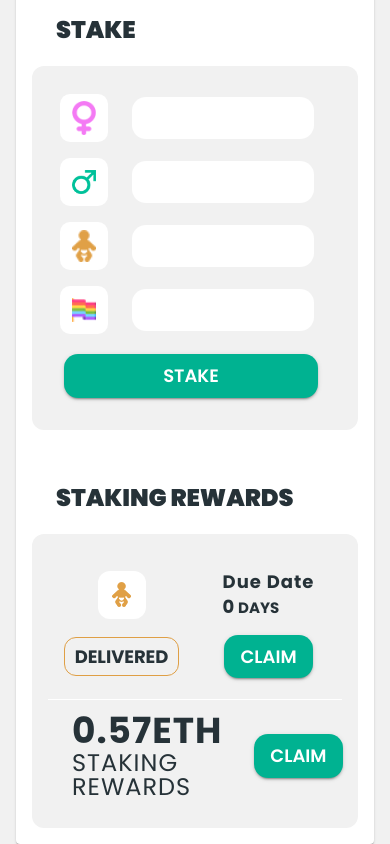
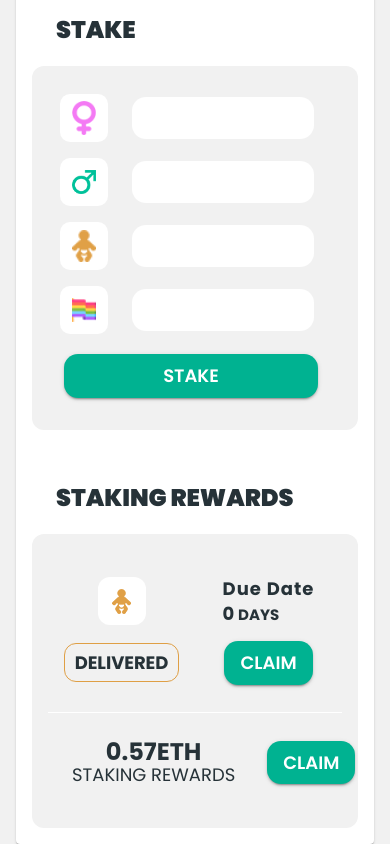
Before and after one commit to web1monster/react-nft, a React (Create React App) app: page / in a window 390 px wide. Shown: the part 1683-2527 px from the top of the page. Built offline with nearby package versions, Linux system fonts and the light colour scheme.

Commit message:
feat: fix responsive problem of staking card

```diff
--- a/src/Dashboard.js
+++ b/src/Dashboard.js
@@ -61,7 +61,20 @@ function Dashboard({account, balance}) {
       display: 'inline-flex',
       width: 'fit-content',
       marginRight: '12px',
-    }
+    },
+    accountName: {
+      fontWeight: '700',
+      fontSize: '14px',
+      width: 'fit-content',
+      maxWidth: '220px',
+      marginRight: '12px',
+      overflow: 'hidden',
+      textOverflow: 'ellipsis',
+      '@media(max-width: 600px)': {
+        maxWidth: '165px',
+        marginRight: '0px',
+      },
+    },
   }));
 
   const classes = useStyles();
@@ -79,7 +92,7 @@ function Dashboard({account, balance}) {
                   </Button>
                 </Grid>
                 <Grid container direction="column" alignItems="flex-end" justify="flex-end">
-                  <Typography className={classes.topText}>{account}</Typography>
+                    <Typography className={classes.accountName}>{account}</Typography>
                   {
                     balance !== '' ? (<Typography className={classes.topText}>{balance + "ETH"}</Typography>): ""
                   }
--- a/src/components/StakingRewards.js
+++ b/src/components/StakingRewards.js
@@ -27,7 +27,15 @@ const StakingReward = ({isMobile}) => {
     tEther: {
       marginLeft: theme.spacing(3),
       marginRight: theme.spacing(3),
-      width: 'fit-content',
+      '@media(max-width: 960px)': {
+        alignItems: 'center',
+      },
+    },
+    bEther: {
+      justifyContent: 'flex-end',
+      '@media(max-width: 960px)': {
+        justifyContent: 'center',
+      },
     },
     date: {
       flexFlow: 'row',
@@ -38,7 +46,15 @@ const StakingReward = ({isMobile}) => {
       width: '100%',
     },
     content: {
-      flexFlow: 'row'
+      flexFlow: 'row',
+      padding: '0px 12px',
+      justifyContent: 'space-between',
+      '@media(max-width: 1080px)': {
+        padding: '0px'
+      },
+      '@media(max-width: 960px)': {
+        justifyContent: 'space-evenly',
+      },
     },
     status: {
       border: 'solid 1px',
@@ -54,6 +70,11 @@ const StakingReward = ({isMobile}) => {
       letterSpacing: '1px',
       fontWeight: 700,
       lineHeight: '36px',
+      '@media(max-width: 1080px)': {
+        fontSize: '24px',
+        letterSpacing: '0px',
+        lineHeight: '24px',
+      },
     },
     dueDate : {
       letterSpacing: '1px',
@@ -69,7 +90,13 @@ const StakingReward = ({isMobile}) => {
       letterSpacing: '1px',
       fontSize: '24px',
       fontWeight: 500,
-      lineHeight: '24px'
+      lineHeight: '24px',
+      whiteSpace: 'nowrap',
+      '@media(max-width: 1080px)': {
+        fontSize: '18px',
+        letterSpacing: '0px',
+        lineHeight: '18px',
+      },
     },
     button: {
       margin: theme.spacing(1),
@@ -106,13 +133,13 @@ const StakingReward = ({isMobile}) => {
       </Grid>
       <Grid className={classes.line} />
       <Grid container className={classes.content} justify="space-between" alignItems="center">
-        <Grid container item xs={12} md>
+        <Grid container item>
           <Grid className={classes.tEther} container justify="center" direction="column">
             <Typography className={classes.ether}>0.57ETH</Typography>
             <Typography className={classes.rewards}>STAKING REWARDS</Typography>
           </Grid>
         </Grid>
-        <Grid container item xs={12} md>
+        <Grid container item className={classes.bEther}>
           <Button variant="contained" color="primary" className={classes.button}>
             CLAIM
           </Button>
```
Also changed, not shown: 1 other file (tests, documents, lock files or other folders).
